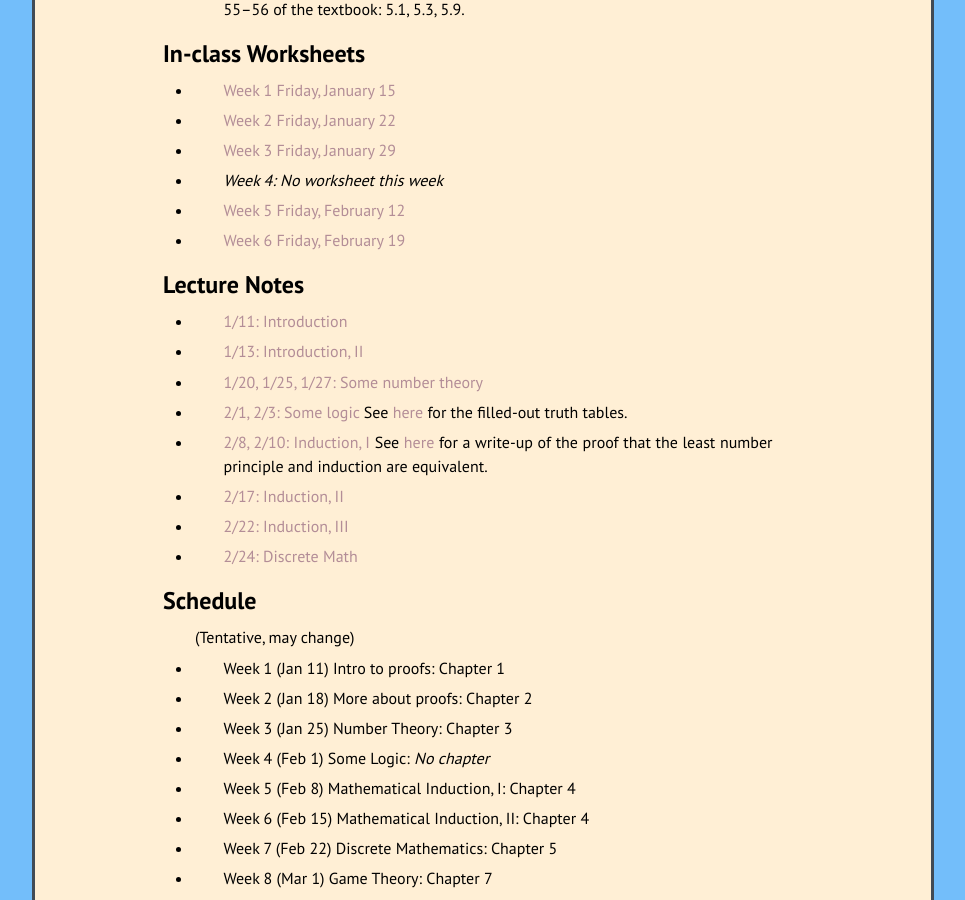
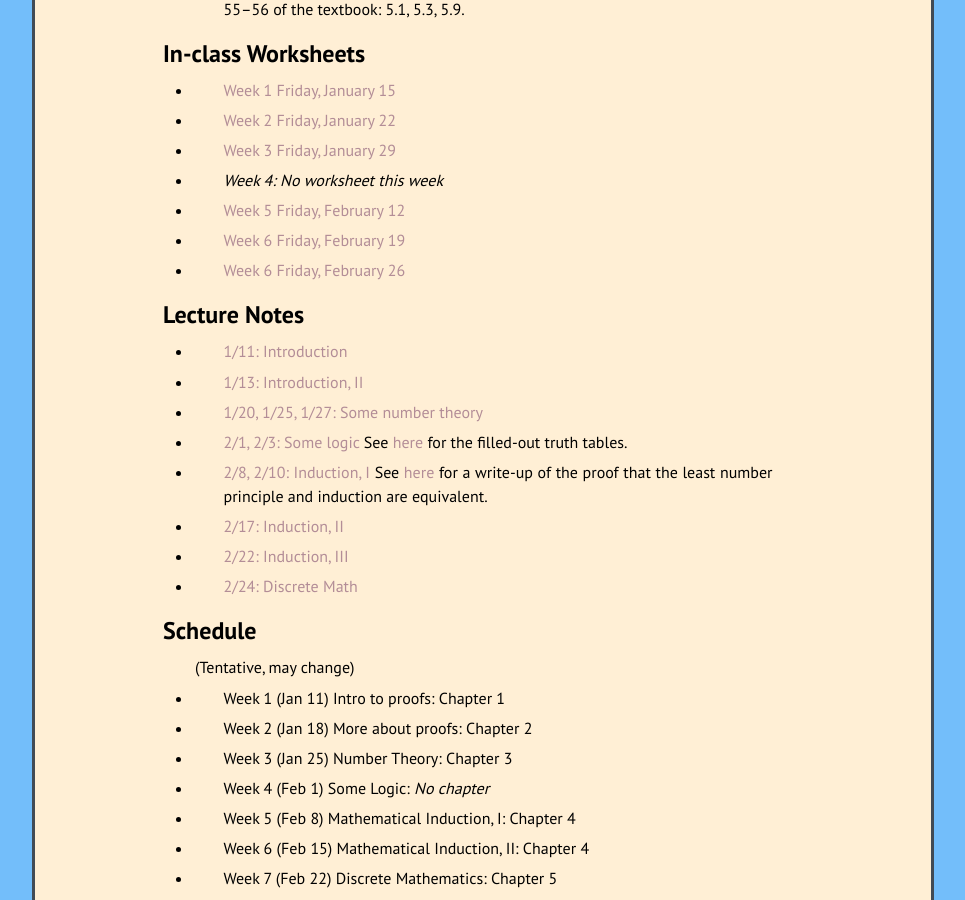
Before and after one commit to kamerynjw/kamerynjw.github.io, a Jekyll site: the page built from teaching/2021/math321.md, in a window 1280 px wide and 900 px high, scrolled down 1730 px. Shown: the whole window, without its empty margins (157-1122 px from the left). Built offline with Jekyll 4.4.1, drawn with Linux system fonts in a browser that asks for light colours; nearby versions of some CDN libraries; formulas are drawn with MathJax 3.

Commit message:
handshakes

```diff
--- a/teaching/2021/math321.md
+++ b/teaching/2021/math321.md
@@ -71,6 +71,8 @@ In-class Worksheets
 
 * [Week 6 Friday, February 19]({{ page.url }}ic6.pdf)
 
+* [Week 6 Friday, February 26]({{ page.url }}ic7.pdf)
+
 Lecture Notes
 -------
 
```
Also changed, not shown: 1 other file.
